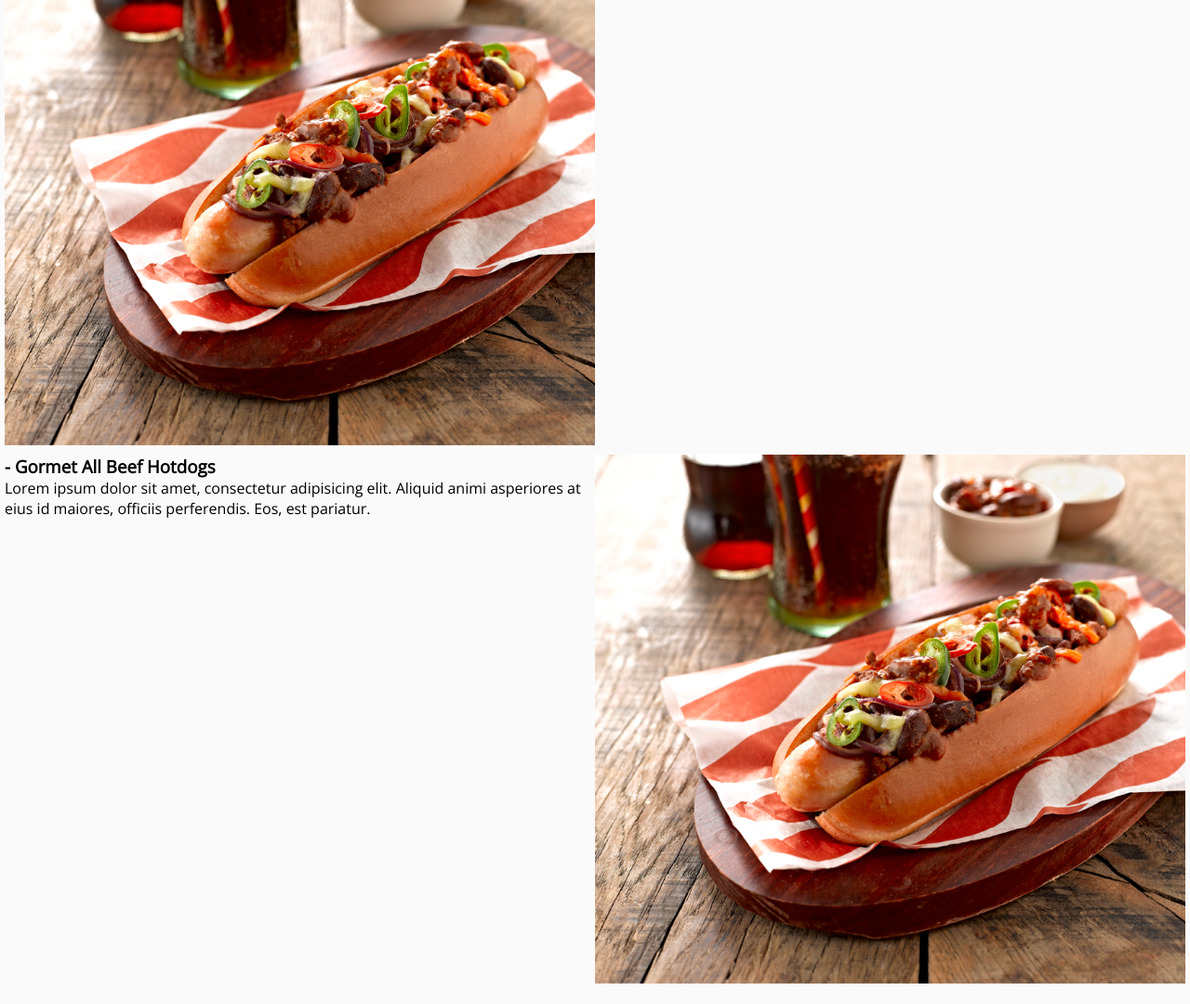
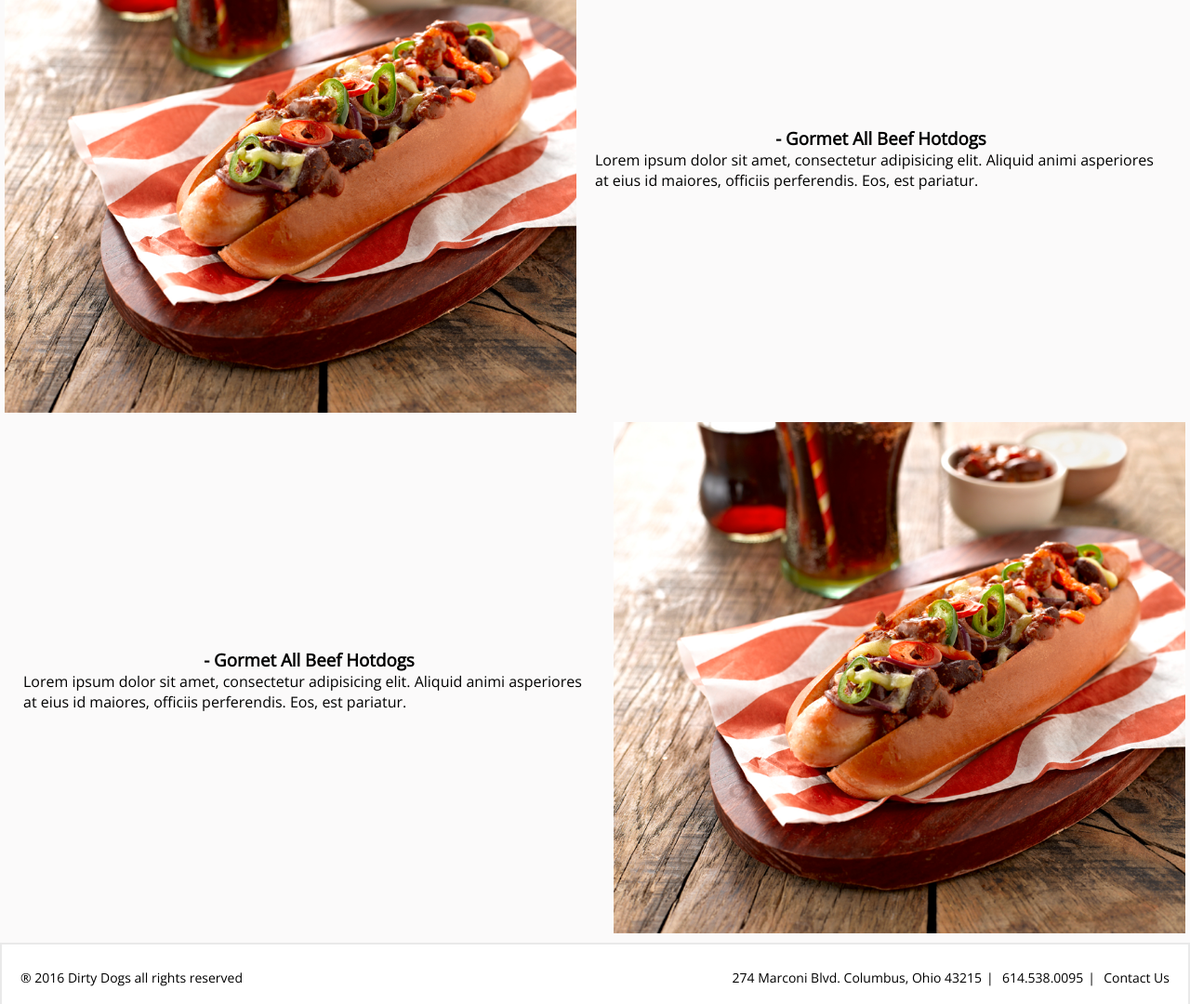
Before and after one commit to adovg/provect_test, a website: page index.html in a window 1280 px wide. Shown: the part 1720-2800 px from the top of the page at 93% size. Drawn offline with nearby package versions, Linux system fonts and the light colour scheme.

Commit message:
media queries & footer

```diff
--- a/index.html
+++ b/index.html
@@ -35,42 +35,58 @@
 		</ul>
 	</nav>
     </header>
-	<section class="header__about">
+
+	<section class="about">
 		<div class="h1__img">
             <img class="burger-img" src="build/img/hotdog@1X.png" alt="hot-dog icon">
 		</div>
-
+		<!--<link rel="import" href="components/src/menu-mobile.html">-->
 		<h1 class="header__h1">
 			Dirty Dogs serves all-beef, vegan and vegatagian hot dogs.
 		</h1>
 		<button class="header__btn"><span class="btn__text">More Dogs'n Make Em Hot</span></button>
 	</section>
-	<div class="food__about">
-		<div class="about__content">
+
+	<section class="reviews">
+	<div class="food__content">
+		<div class="content__text">
 			<h3>- Gormet All Beef Hotdogs</h3>
 			<p>Lorem ipsum dolor sit amet, consectetur adipisicing elit. Aliquid animi asperiores at eius id maiores, officiis perferendis. Eos, est pariatur.</p>
 		</div>
-		<div class="about__img">
+		<div class="content__img">
 			<img src="build/img/hd1.png" alt="hot dog pic">
 		</div>
 	</div>
-	<div class="food__about-reverse">
-		<div class="about__content">
+
+	<div class="food__content-reverse">
+		<div class="content__text">
 			<h3>- Gormet All Beef Hotdogs</h3>
 			<p>Lorem ipsum dolor sit amet, consectetur adipisicing elit. Aliquid animi asperiores at eius id maiores, officiis perferendis. Eos, est pariatur.</p>
 		</div>
-		<div class="about__img">
+		<div class="content__img">
 			<img src="build/img/hd1.png" alt="hot dog pic">
 		</div>
 	</div>
-	<div class="food__about">
-		<div class="about__content">
+	<div class="food__content">
+		<div class="content__text">
 			<h3>- Gormet All Beef Hotdogs</h3>
 			<p>Lorem ipsum dolor sit amet, consectetur adipisicing elit. Aliquid animi asperiores at eius id maiores, officiis perferendis. Eos, est pariatur.</p>
 		</div>
-		<div class="about__img">
+		<div class="content__img">
 			<img src="build/img/hd1.png" alt="hot dog pic">
 		</div>
 	</div>
+	</section>
+
+	<footer class="footer">
+		<address>
+			<span class="footer__text">® 2016 Dirty Dogs all rights reserved</span>
+		</address>
+		<address>
+			<span class="footer__textelem">274 Marconi Blvd. Columbus, Ohio 43215</span>
+			<span class="footer__textelem">614.538.0095</span>
+			<span class="footer__text">Contact Us</span>
+		</address>
+	</footer>
 </body>
 </html>
--- a/src/css/main.scss
+++ b/src/css/main.scss
@@ -54,7 +54,7 @@ body {
 		}
 }
 
-.header__about {
+.about {
 	display: flex;
 	flex-direction: column;
 	background: #FBFAFA;
@@ -100,26 +100,39 @@ body {
 			font-weight: 600;
 		}
 }
-.food__about {
+.food__content {
 	display: flex;
 	flex-wrap: wrap;
 	justify-content: space-around;
 	flex-direction: row;
+	align-items: center;
 	margin: 5px;
 }
-.food__about-reverse {
+.food__content-reverse {
 	display: flex;
 	flex-wrap: wrap;
 	justify-content: space-around;
 	flex-direction: row-reverse;
+	align-items: center;
 	margin: 5px;
+
+	h3 {
+		text-align: center;
+	}
 }
-.about__content{
+
+.content__text{
 	flex-grow: 1;
 	flex-basis: 47%;
+	margin-left: 20px;
+	margin-right: 20px;
+
+		h3 {
+			text-align: center;
+		}
 	//flex-direction: row;
 }
-.about__img {
+.content__img {
 	flex-grow: 1;
 	flex-basis: 47%;
 	//flex: 1 1 100px;
@@ -127,3 +140,84 @@ body {
 			width: 100%;
 		}
 }
+
+//.footer {
+//	display: flex;
+//	flex-wrap: wrap;
+//	justify-content: space-between;
+//	align-items: center;
+//	width: 100%;
+//	height: 76px;
+//	padding: 0 20px;
+//	border: 2px solid #e9e9e9;
+//	background: #efefef;
+//	//margin-left: 10px;
+//
+//		&__text {
+//		font-size: 14px;
+//		font-weight: 400;
+//		line-height: 24px;
+//		font-style: normal;
+//
+//	}
+//}
+//.footer__textlined {
+//	font-size: 14px;
+//	font-weight: 400;
+//	line-height: 24px;
+//	font-style: normal;
+//
+//	&__textlined::after {
+//		content: "|";
+//		display: inline-block;
+//		margin: 0 5px;
+//	}
+//}
+
+
+.footer {
+	display: flex;
+	justify-content: space-between;
+	align-items: center;
+	flex-direction: row;
+	width: 100%;
+	height: 76px;
+	padding: 0 20px;
+	border: 2px solid #e9e9e9;
+	background-color: #efefef;
+	background-color: #fff;
+
+	&__text {
+		font-size: 14px;
+		font-weight: 400;
+		line-height: 24px;
+		font-style: normal;
+	}
+
+	&__textelem {
+		font-size: 14px;
+		font-weight: 400;
+		line-height: 24px;
+		font-style: normal;
+	}
+
+	&__textelem::after {
+		content: "|";
+		display: inline-block;
+		margin: 0 5px;
+	}
+
+
+}
+
+
+
+
+@import "media";
+//@import "mobile-menu";
+//@media (max-width:768px) {
+//  .footer {
+//    flex-direction: column;
+//
+//  }
+//}
--- a/src/css/media.scss
+++ b/src/css/media.scss
@@ -0,0 +1,25 @@
+
+@media (max-width:768px) {
+  .footer {
+    flex-direction: column;
+
+  }
+}
+
+@media (max-width:768px) {
+  .food__content .food__content-reverse {
+    display: flex;
+    flex-wrap: wrap;
+    justify-content: space-around;
+    flex-direction: column;
+    align-items: center;
+    margin: 5px;
+  }
+}
+
+@media (max-width:768px) {
+  .menu {
+    flex-direction: column;
+    font-size: 40px;
+  }
+}
```
Also changed, not shown: src/components/mobile-menu.html (added, +13 -0 lines), build/css/style.css, src/css/media.css (deleted), 1 other file.
